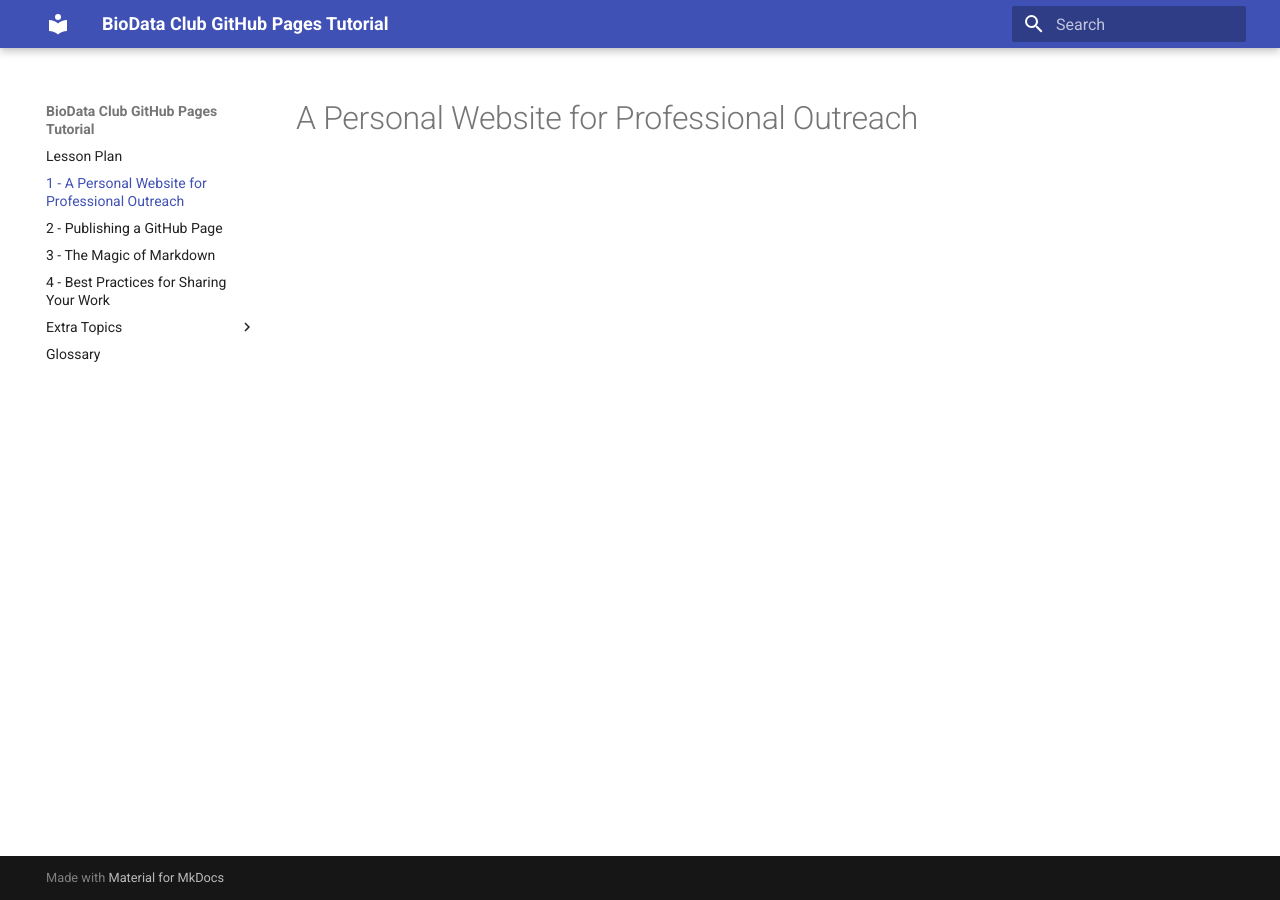
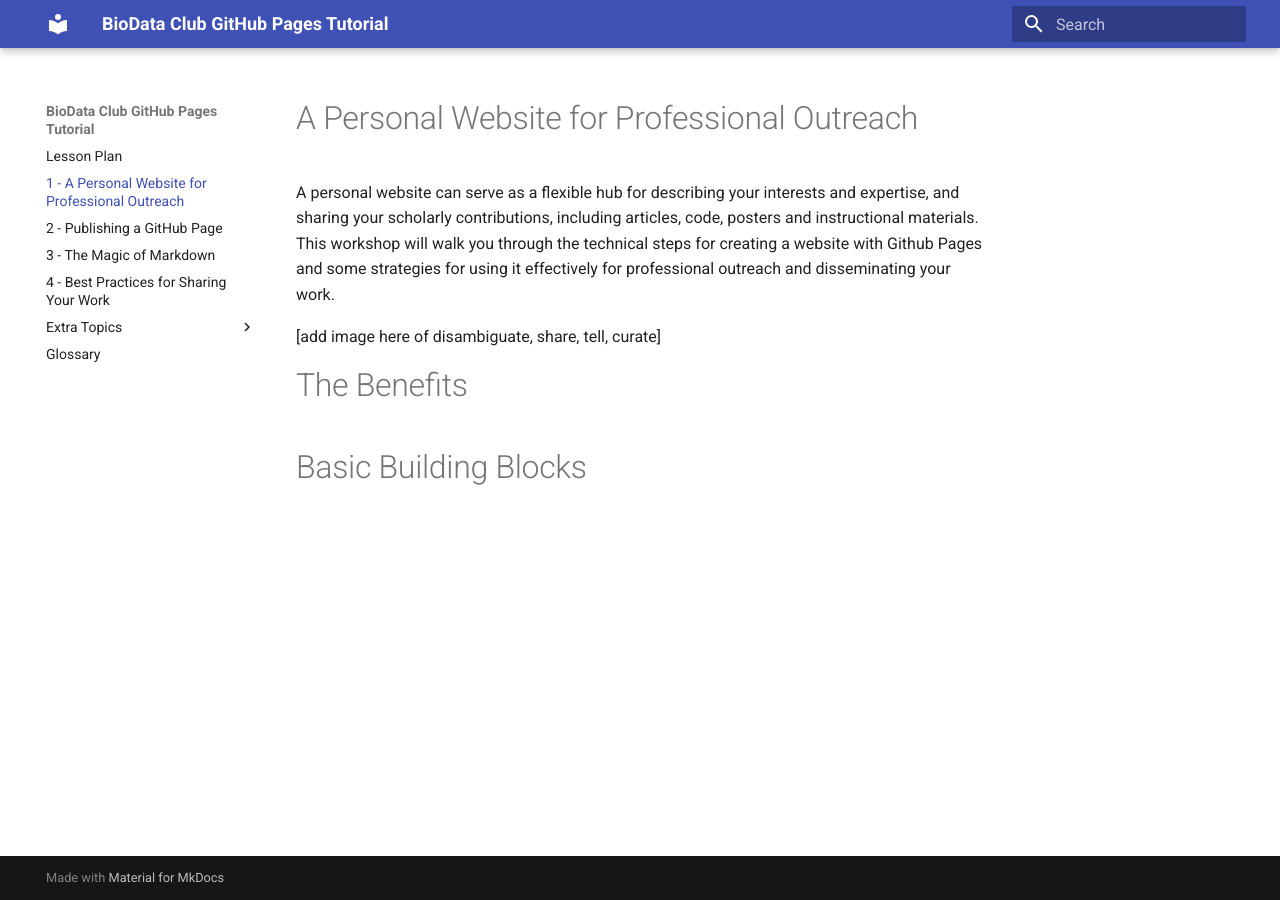
Before and after one commit to BioData-Club/ghpages-rtd, an MkDocs documentation site: the page built from docs/lessons/1.md, in a window 1280 px wide. Built offline with MkDocs 1.6.1 and Material for MkDocs 9.7.7, drawn with Linux system fonts in a browser that asks for light colours; old or Windows-style settings are respelled for this version of MkDocs.

Commit message:
Update 1.md

```diff
--- a/docs/lessons/1.md
+++ b/docs/lessons/1.md
@@ -1 +1,8 @@
 # A Personal Website for Professional Outreach
+
+A personal website can serve as a flexible hub for describing your interests and expertise, and sharing your scholarly contributions, including articles, code, posters and instructional materials.  This workshop will walk you through the technical steps for creating a website with Github Pages and some strategies for using it effectively for professional outreach and disseminating your work.
+
+[add image here of disambiguate, share, tell, curate]
+
+# The Benefits
+# Basic Building Blocks
```
